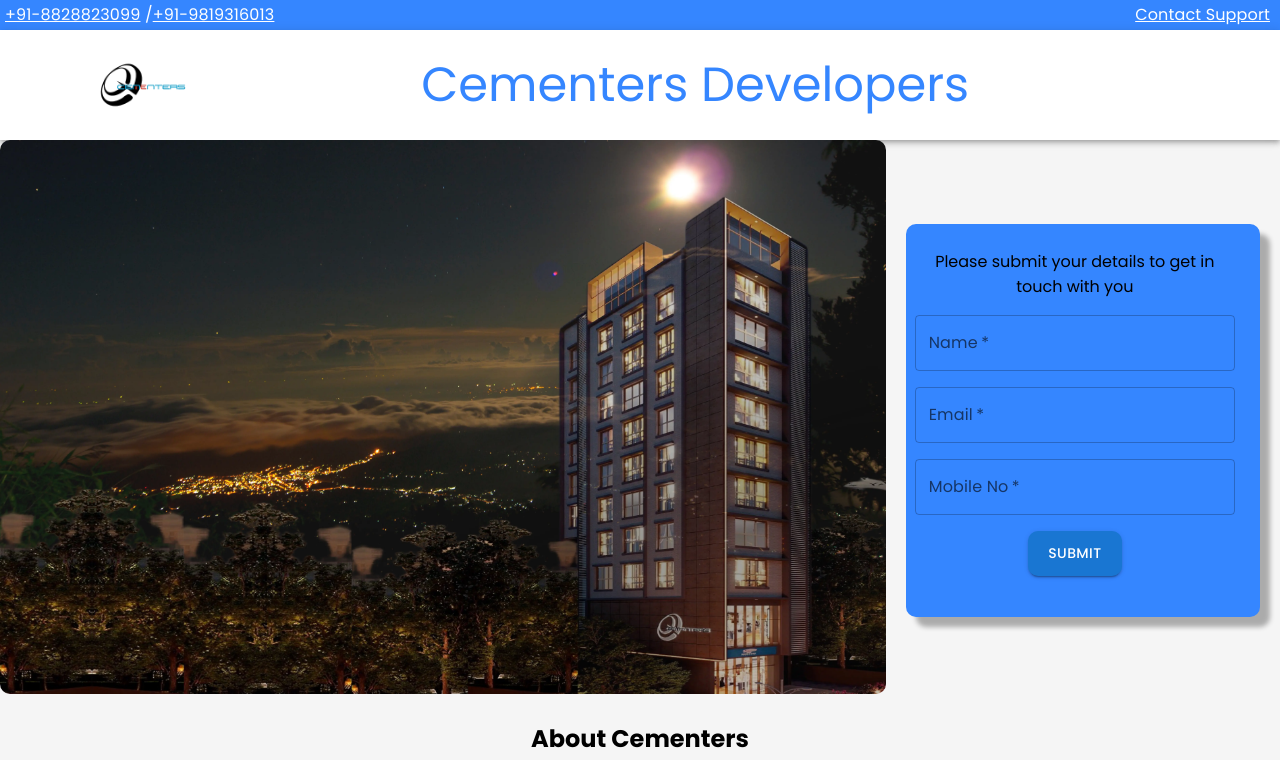
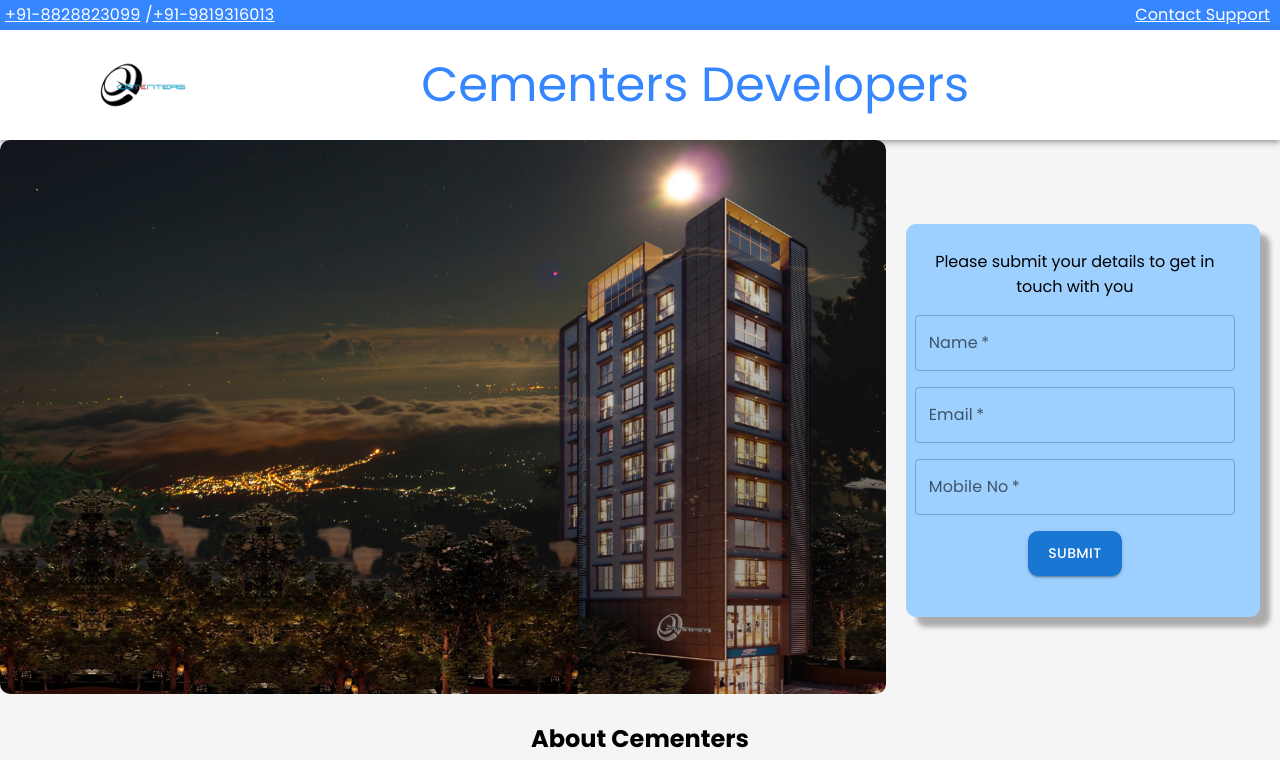
Before and after one commit to shantanuambadkar/cementerstavisa-code, a React (Create React App) app: page / in a window 1280 px wide. Shown: the top 760 px of the page. Built offline with nearby package versions, Linux system fonts and the light colour scheme.

Commit message:
card color changes

```diff
--- a/src/App.css
+++ b/src/App.css
@@ -134,7 +134,7 @@
 }
 
 .amenitiesDiv {
-  background-color: #3586ff;
+  background-color: #9ed0ff;
   padding: 25px;
   box-shadow: 10px 10px 5px rgba(0, 0, 0, 0.3);
   border-radius: 10px;
```
